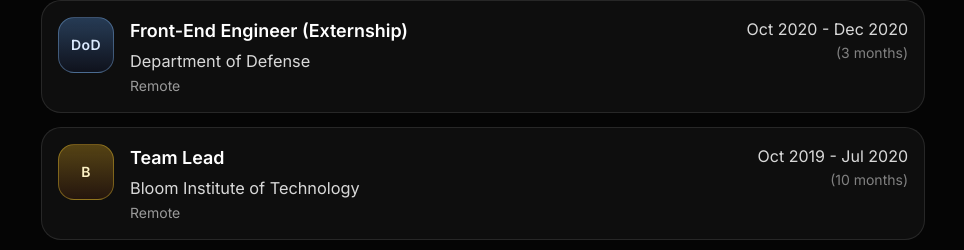
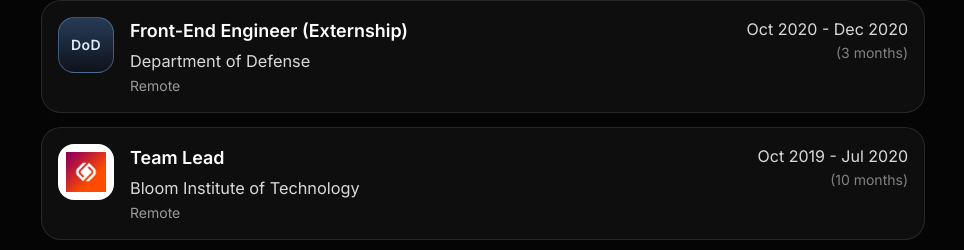
Before and after one commit to FrancoisCoding/francoiscoding-portfolio, a Next.js app: page /about in a window 1280 px wide. Shown: the part 2069-2319 px from the top of the page, without its empty margins (227-1191 px from the left). Built offline with nearby package versions, Linux system fonts and the light colour scheme; no server answers.

Commit message:
feat-about-add-bloom-expertise-logo

```diff
--- a/app/about/page.tsx
+++ b/app/about/page.tsx
@@ -166,9 +166,10 @@ const experienceItems: IExperienceItem[] = [
     location: 'Remote',
     timeframe: 'Oct 2019 - Jul 2020',
     duration: '(10 months)',
+    logoSrc: '/expertise/bloominstituteoftechnology_logo.jpg',
+    logoAlt: 'Bloom Institute of Technology logo',
     logoLabel: 'B',
-    logoClassName:
-      'border-amber-300/35 bg-[linear-gradient(180deg,rgba(251,191,36,0.3),rgba(120,53,15,0.22))] text-amber-100',
+    logoClassName: 'border-white/14 bg-white text-slate-950',
   },
 ];
 
```
Also changed, not shown: public/expertise/bloominstituteoftechnology_logo.jpg (added).
